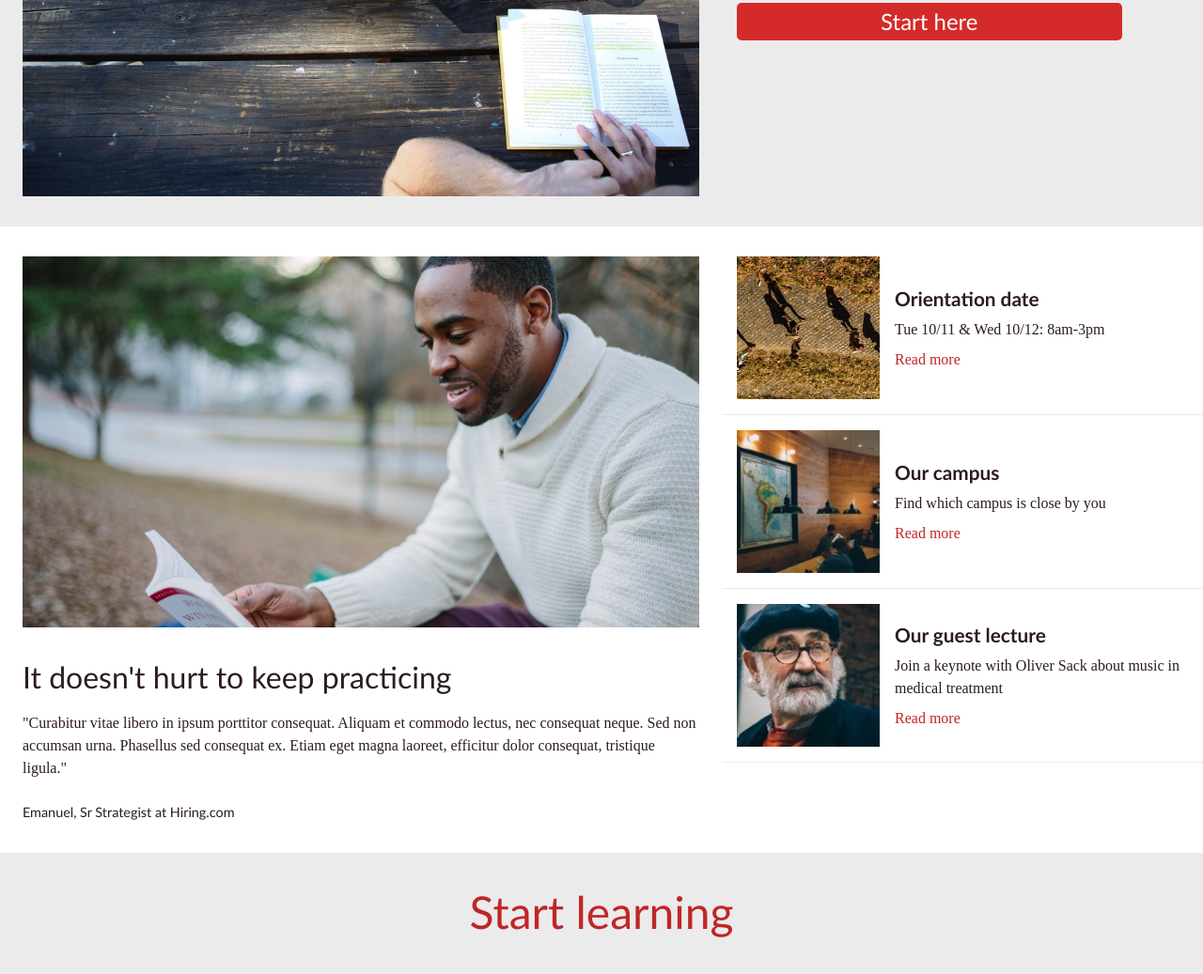
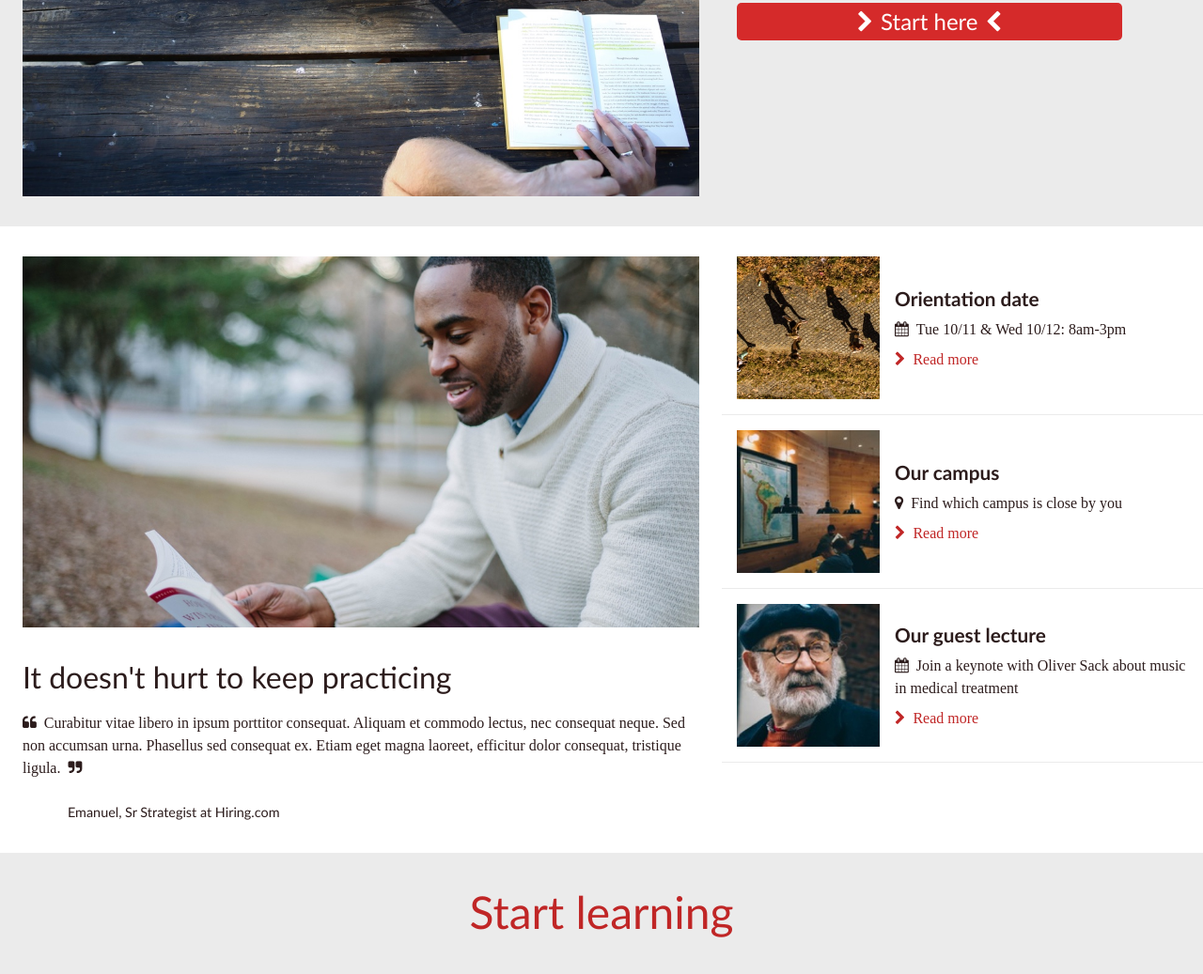
Before and after one commit to ejs21/colmar-academy, a plain HTML site: page index.html in a window 1280 px wide. Shown: the part 419-1456 px from the top of the page at 94% size. Drawn offline with Linux system fonts and the light colour scheme; a web font is replaced by a local one.

Commit message:
Add Font Awesome icons.

```diff
--- a/index.html
+++ b/index.html
@@ -3,6 +3,7 @@
   <head>
     <title>Colmar Academy</title>
     <link href="./resources/css/reset.css" type="text/css" rel="stylesheet">
+    <link href="https://maxcdn.bootstrapcdn.com/font-awesome/4.7.0/css/font-awesome.min.css" type="text/css" rel="stylesheet">
     <link href="./resources/css/style.css" type="text/css" rel="stylesheet">
   </head>
 
@@ -50,7 +51,8 @@
           <h1>Learn something new everyday</h1>
           <p>Lorem ipsum dolor sit amet, consectetur adipiscing elit.</p>
           <div class="button">
-            <a href="">Start here</a>
+            <a href=""><i class="fa fa-chevron-right space-right"></i>Start here</a>
+            <a href=""><i class="fa fa-chevron-left space-left"></i></a>
           </div>
 
         </div>
@@ -70,7 +72,7 @@
           <div class="image"><img src="./resources/images/information-main.jpg" alt=""></div>
           <div class="description">
             <h2>It doesn't hurt to keep practicing</h2>
-            <p>"Curabitur vitae libero in ipsum porttitor consequat. Aliquam et commodo lectus, nec consequat neque. Sed non accumsan urna. Phasellus sed consequat ex. Etiam eget magna laoreet, efficitur dolor consequat, tristique ligula."</p>
+            <p><i class="fa fa-quote-left space-right"></i>Curabitur vitae libero in ipsum porttitor consequat. Aliquam et commodo lectus, nec consequat neque. Sed non accumsan urna. Phasellus sed consequat ex. Etiam eget magna laoreet, efficitur dolor consequat, tristique ligula.<i class="fa fa-quote-right space-left"></i></p>
             <p class="subtext">Emanuel, Sr Strategist at Hiring.com</p>
           </div>
         </div>
@@ -85,8 +87,8 @@
           </div>
           <div class="description">
             <h3>Orientation date</h3>
-            <p>Tue 10/11 & Wed 10/12: 8am-3pm</p>
-            <p><a href=# class="read-more">Read more</a></p>
+            <p><i class="fa fa-calendar space-right"></i>Tue 10/11 & Wed 10/12: 8am-3pm</p>
+            <p><a href=# class="read-more"><i class="fa fa-chevron-right space-right"></i>Read more</a></p>
           </div>
         </div>
 
@@ -97,8 +99,8 @@
           </div>
           <div class="description">
             <h3>Our campus</h3>
-            <p>Find which campus is close by you</p>
-            <p><a href=# class="read-more">Read more</a></p>
+            <p><i class="fa fa-map-marker space-right"></i>Find which campus is close by you</p>
+            <p><a href=# class="read-more"><i class="fa fa-chevron-right space-right"></i>Read more</a></p>
           </div>
         </div>
 
@@ -109,8 +111,8 @@
           </div>
           <div class="description">
             <h3>Our guest lecture</h3>
-            <p>Join a keynote with Oliver Sack about music in medical treatment</p>
-            <p><a href=# class="read-more">Read more</a></p>
+            <p><i class="fa fa-calendar space-right"></i>Join a keynote with Oliver Sack about music in medical treatment</p>
+            <p><a href=# class="read-more"><i class="fa fa-chevron-right space-right"></i>Read more</a></p>
           </div>
         </div>
 
@@ -283,7 +285,7 @@
     <footer>
 
       <div class="copy">
-        <p>&copy; 2016 Colmar Academy. All rights reserved</p>
+        <p><i class="fa fa-copyright space-right"></i>2016 Colmar Academy. All rights reserved</p>
       </div>
       <div class="terms desktop">
         <ul>
--- a/resources/css/style.css
+++ b/resources/css/style.css
@@ -84,6 +84,14 @@ img {
   max-width: 100%;
   height: auto;
   display: block;
+}
+
+.space-right {
+  margin-right: 0.5rem;
+}
+
+.space-left {
+  margin-left: 0.5rem;
 }
 
 /* General positioning and styling */
@@ -247,6 +255,7 @@ header span {
   font-family: "Lato", sans-serif;
   font-size: 0.9rem;
   margin-top: 1.5rem;
+  margin-left: 3rem;
 }
 
 .item {
```
